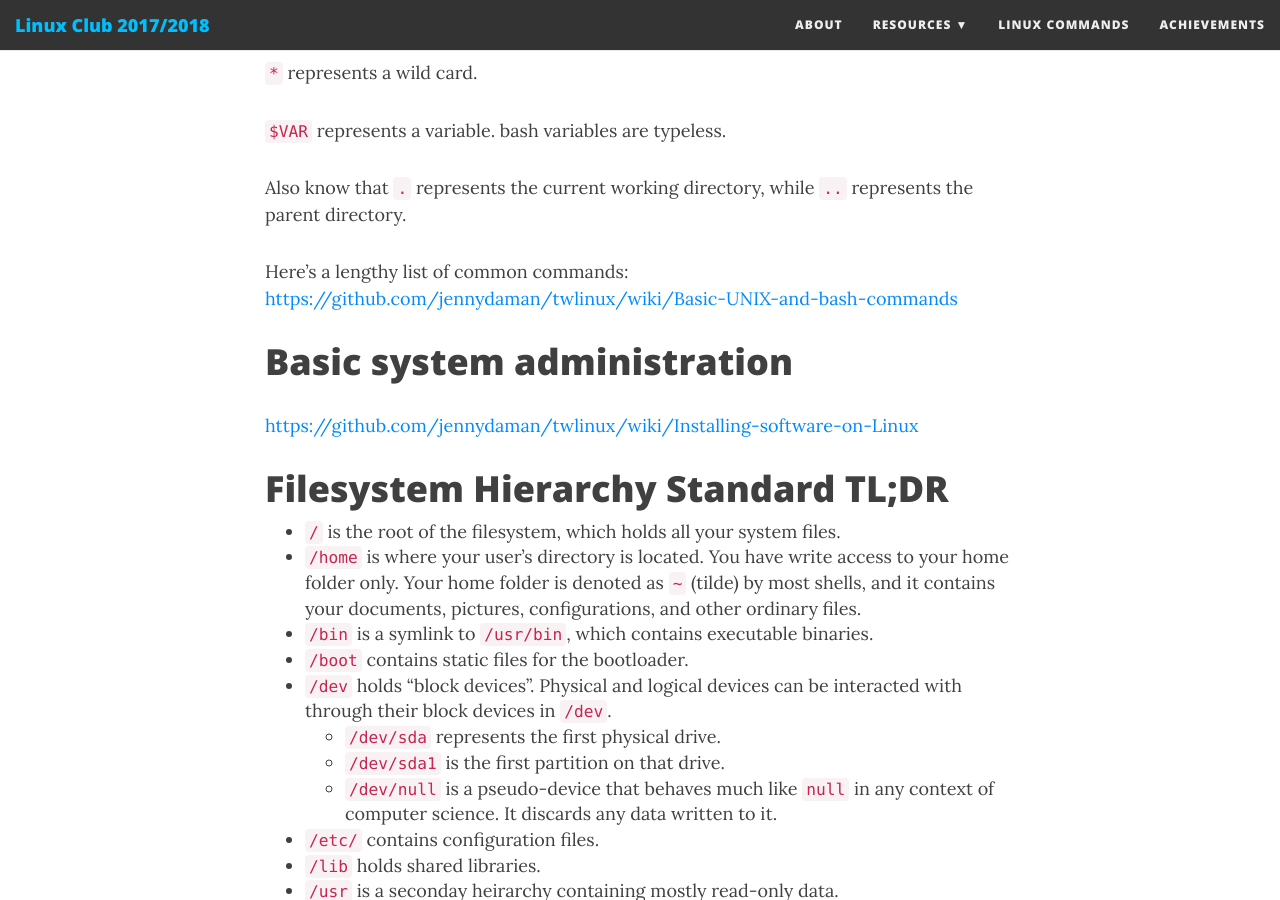
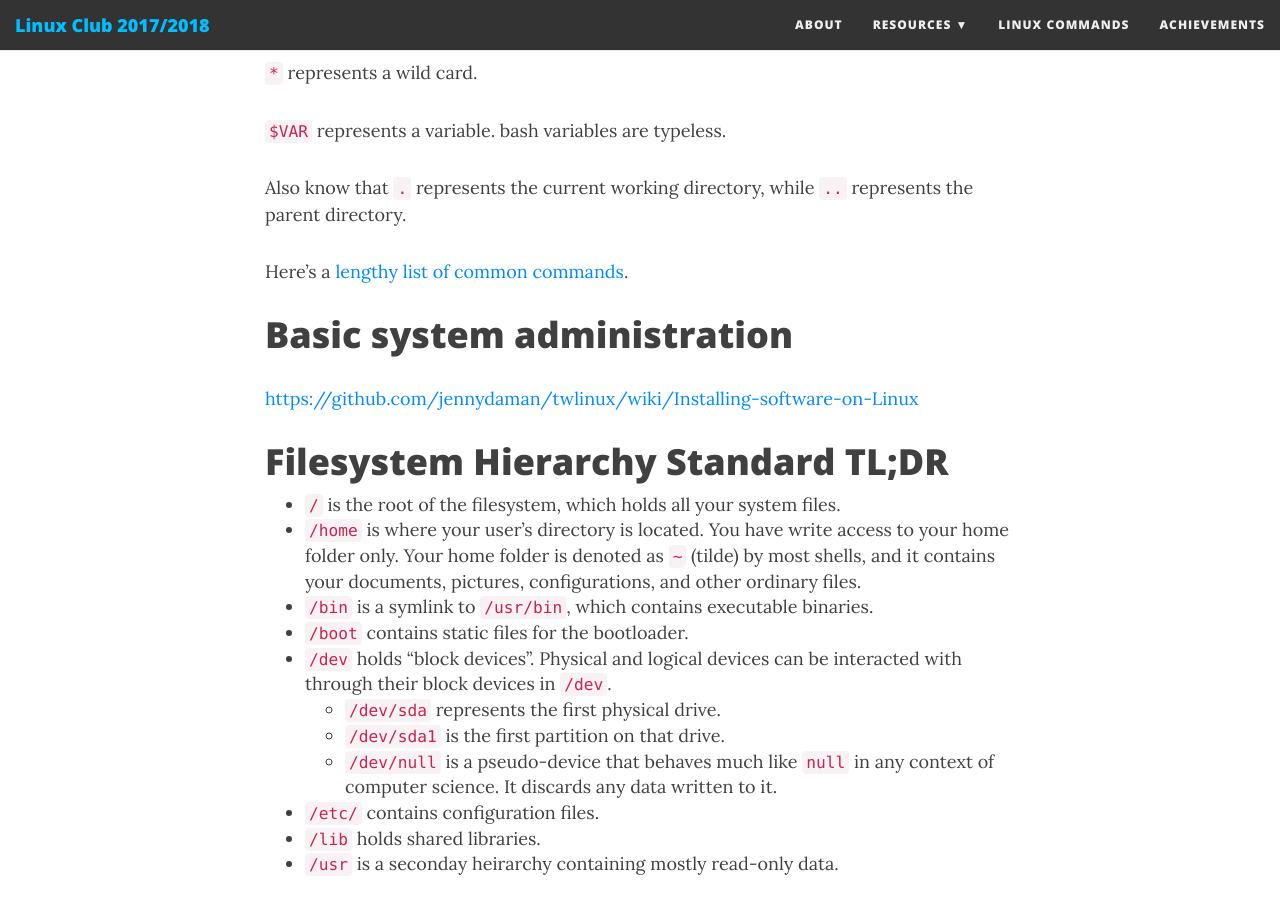
Before and after one commit to wsec/club, a Jekyll site: the page built from docs/_posts/2017-10-10-shell-scripts.md, in a window 1280 px wide and 900 px high, scrolled down 909 px. Built offline with Jekyll 4.4.1, drawn with Linux system fonts in a browser that asks for light colours; nearby versions of some CDN libraries; comment, search, counter and statistics services are not loaded.

Commit message:
Better doc for blog posts and git workflow

```diff
--- a/docs/_posts/2017-10-10-shell-scripts.md
+++ b/docs/_posts/2017-10-10-shell-scripts.md
@@ -20,7 +20,7 @@ The most basic shell is `sh`.
 
 Also know that `.` represents the current working directory, while `..` represents the parent directory.
 
-Here's a lengthy list of common commands: <https://github.com/jennydaman/twlinux/wiki/Basic-UNIX-and-bash-commands>
+Here's a [lengthy list of common commands](https://github.com/jennydaman/twlinux/wiki/Basic-UNIX-and-bash-commands).
 
 # Basic system administration
 
```
Also changed, not shown: meeting_notes/20171010-week2_bash.md (+2 -0 lines), README.md, docs/README.md.
